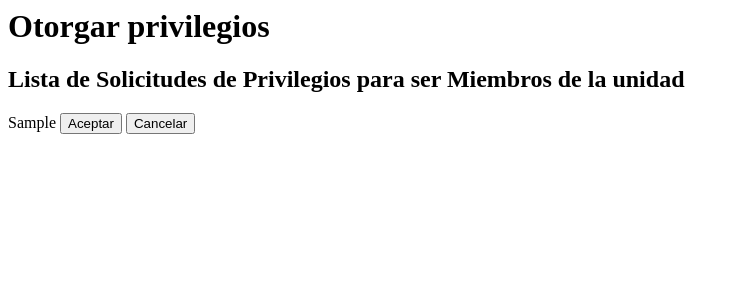
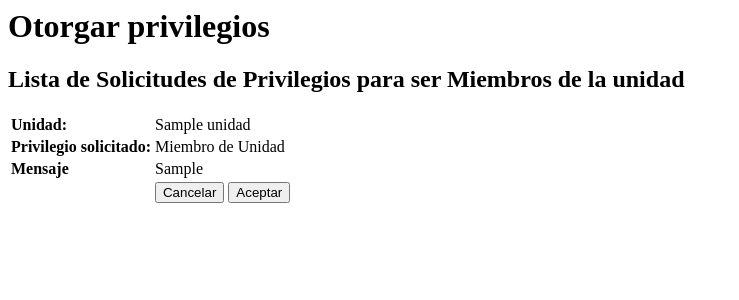
Before and after one commit to bishma-stornelli/flujosdetrabajo, a Django app: page /otorgarPrivilegio in a window 1280 px wide. Shown: the top 300 px of the page, without its empty margins (0-739 px from the left). Run offline with Django 3.2, Linux system fonts and the light colour scheme; a user stored in the database is signed in; tables that the repository leaves empty hold one stand-in row (values such as "Sample post").

Commit message:
Otorgar privilegios

```diff
--- a/unidades/templates/otorgarPrivilegio.html
+++ b/unidades/templates/otorgarPrivilegio.html
@@ -8,23 +8,52 @@
 	{% for priv in listaPrivilegios %}
 		<form action="/otorgarPrivilegio" method="post">
 		{% csrf_token %}
+		<table>
+		<input type="hidden" name="id" value={{priv.id}}/>
         <tr>
-        	<td>{{ priv.nombre }}</td>
+        	<td> <b>Unidad:</b>
+        	<td>{{ priv.unidad.nombre }}</td>
         </tr>
-        <input type="submit" name="aceptar_privilegio" value="Aceptar" />
-		<input type="submit" name="negar_privilegio" value="Cancelar" />
+		<tr>
+			<td><b>Privilegio solicitado:</b></td>
+        	<td>{{ priv.privilegio }}</td>
+        </tr>
+        <tr>
+        	<td><b>	Mensaje</b></td>
+        	<td>{{ priv.mensaje }}</td>
+        </tr>
+        <tr>
+        <td></td>
+		<td><input type="submit" name="negar_privilegio" value="Cancelar" /> <input type="submit" name="aceptar_privilegio" value="Aceptar" /> </td>
+		</tr>
+		</table>
 		</form>
     {% endfor %}
-{% elif listaMiembro %}
+ {%endif%}
+{% if listaMiembro %}
 	<h2>Lista de Solicitudes de Privilegios para ser Miembros de la unidad</h2>
 	{% for priv in listaMiembro %}
 		<form action="/otorgarPrivilegio" method="post">
 		{% csrf_token %}
+		<table>
+		<input type="hidden" name="id" value={{priv.id}}/>
         <tr>
+        	<td> <b>Unidad:</b>
+        	<td>{{ priv.unidad.nombre }}</td>
+        </tr>
+		<tr>
+			<td><b>Privilegio solicitado:</b></td>
+        	<td>{{ priv.privilegio }}</td>
+        </tr>
+        <tr>
+        	<td><b>	Mensaje</b></td>
         	<td>{{ priv.mensaje }}</td>
         </tr>
-        <input type="submit" name="aceptar_privilegio" value="Aceptar" />
-		<input type="submit" name="negar_privilegio" value="Cancelar" />
+        <tr>
+        <td></td>
+		<td><input type="submit" name="negar_privilegio" value="Cancelar" /> <input type="submit" name="aceptar_privilegio" value="Aceptar" /> </td>
+		</tr>
+		</table>
 		</form>
     {% endfor %}
 
--- a/unidades/views.py
+++ b/unidades/views.py
@@ -46,9 +46,15 @@ def otorgarPrivilegio(request):
     elif request.method =="POST":
         form = SolicitudPrivilegioForm()
         if 'aceptar_privilegio' in request.POST:
-                priv= SolicitudPrivilegio.objects.get(id= 1)# Este id lo puse porque no se como obtener el de la solicitud por probar
+                priv= SolicitudPrivilegio.objects.get(id= request.POST['id'])# Este id lo puse porque no se como obtener el de la solicitud por probar
                 priv.estado= 'Aceptado'
                 priv.save()
+                unidad= Unidad.objects.get(id=priv.unidad.id)
+                if priv.privilegio == "Miembro de Unidad":
+                    unidad.miembros.add(priv.solicitante)
+                elif priv.privilegio == "Solicitante":
+                    pass #Aqui habria que asignar el user como solicitante de una unidad pero como unidad no tiene solicitante ahorita :s
+
                 listaMiembro=SolicitudPrivilegio.objects.none()
         #lista de los privilegios que quieren ser solicitantes
                 listaPrivilegios=SolicitudPrivilegio.objects.none()
```
